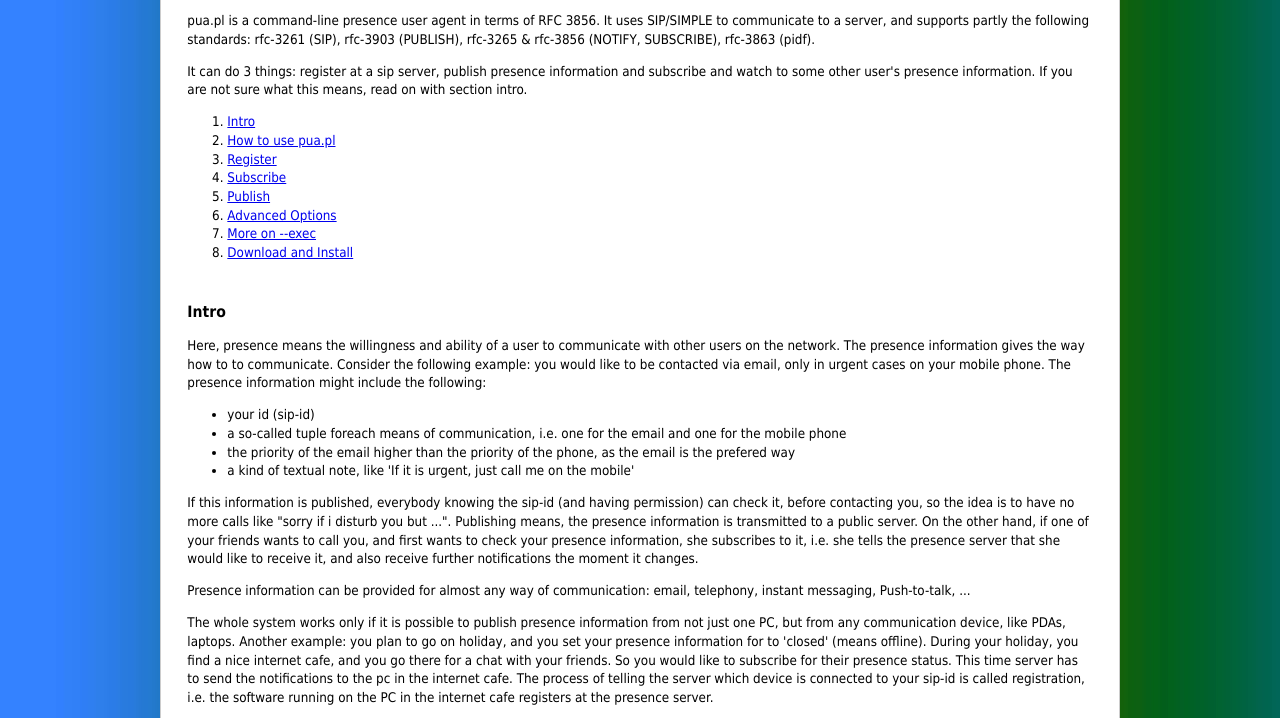
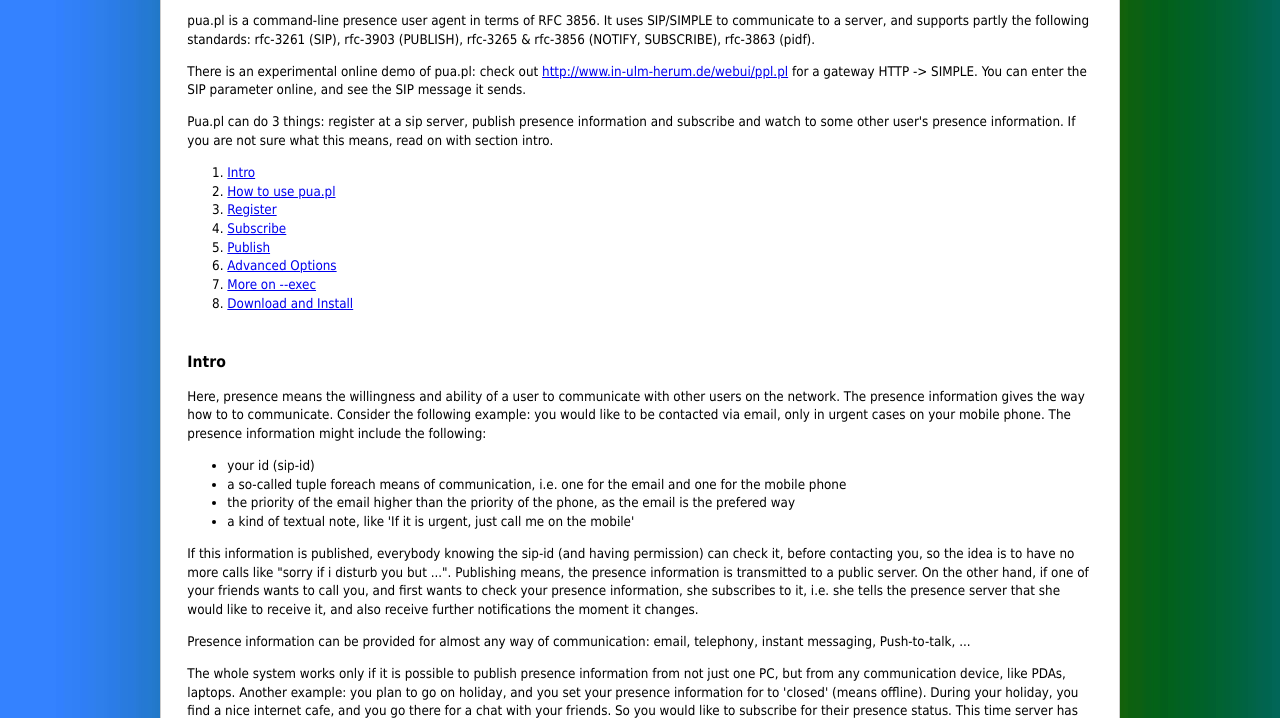
Before and after one commit to BackupTheBerlios/pua-pl-svn, a plain HTML site: page trunk/doc/index.html in a window 1280 px wide. Shown: the part 81-799 px from the top of the page. Drawn offline with Linux system fonts and the light colour scheme.

Commit message:
mentioned online demo at www.in-ulm-herum.de

```diff
--- a/trunk/doc/index.html
+++ b/trunk/doc/index.html
@@ -20,7 +20,11 @@ communicate to a server, and supports partly the following standards:
 rfc-3261 (SIP), rfc-3903 (PUBLISH), rfc-3265 & rfc-3856 (NOTIFY, SUBSCRIBE),
 rfc-3863 (pidf). <p>
 
-It can do 3 things:
+There is an experimental online demo of pua.pl: check out
+<a href="http://www.in-ulm-herum.de/webui/ppl.pl">http://www.in-ulm-herum.de/webui/ppl.pl</a> for a gateway HTTP -&gt; SIMPLE. You can enter the SIP parameter
+online, and see the SIP message it sends. <p>
+
+Pua.pl can do 3 things:
 register at a sip server, publish presence information and subscribe and
 watch to some other user's presence information. If you are not sure what
 this means, read on with section intro.<p>
```
